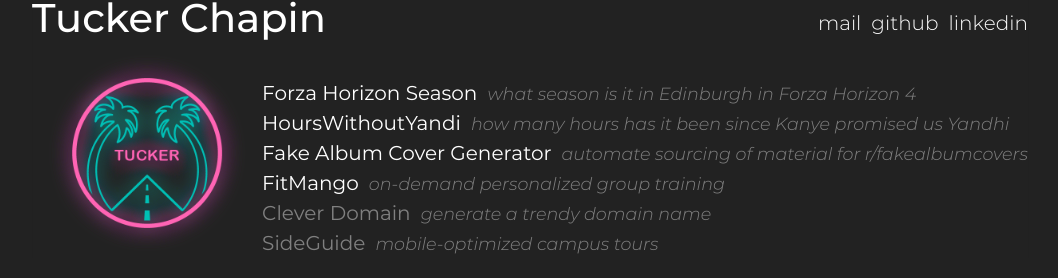
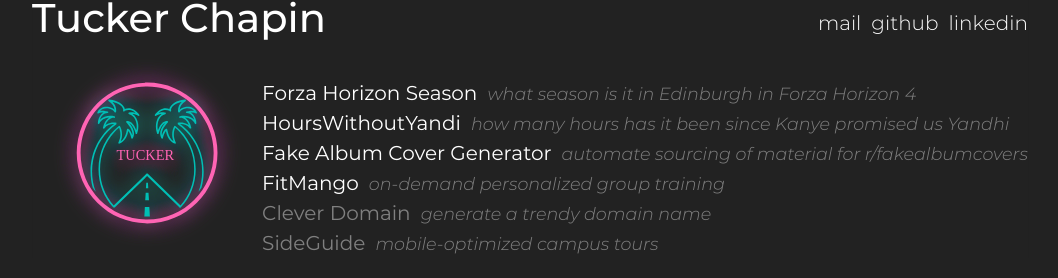
Before and after one commit to tuckerchapin/tuckerchapin.github.io, a React (Create React App) app: page / in a window 1280 px wide. Shown: the part 132-410 px from the top of the page, without its empty margins (110-1168 px from the left). Built offline with nearby package versions, Linux system fonts and the light colour scheme.

Commit message:
Switched main logo to svg and added alt-text to icons.

```diff
--- a/src/components/App.js
+++ b/src/components/App.js
@@ -23,8 +23,8 @@
                 </div>
                 <div id="content-container">
                     <div id="logo-container">
-                        <img className="logo glow" src="/logos/logo_clear.png" alt="glow"/>
-                        <img className="logo" src="/logos/logo_clear.png" alt="logo"/>
+                        <img className="logo glow" src="/logos/logo_clear.svg" alt="glow"/>
+                        <img className="logo" src="/logos/logo_clear.svg" alt="logo"/>
                     </div>
                     <div id="projects">
                         {content.projects.map((project, i) => <Project key={i} {...project}/>)}
--- a/src/components/ContactIcon.js
+++ b/src/components/ContactIcon.js
@@ -8,7 +8,11 @@
     render() {
         return (
             <a className="icon-link" href={this.props.link} target="_blank" rel="noopener noreferrer">
-                <img className="contact-icon" src={"/icons/" + this.props.title.toLowerCase() + ".svg"}/>
+                <img
+                    className="contact-icon"
+                    src={"/icons/" + this.props.title.toLowerCase() + ".svg"}
+                    alt={this.props.title}
+                />
             </a>
         );
     }
```
